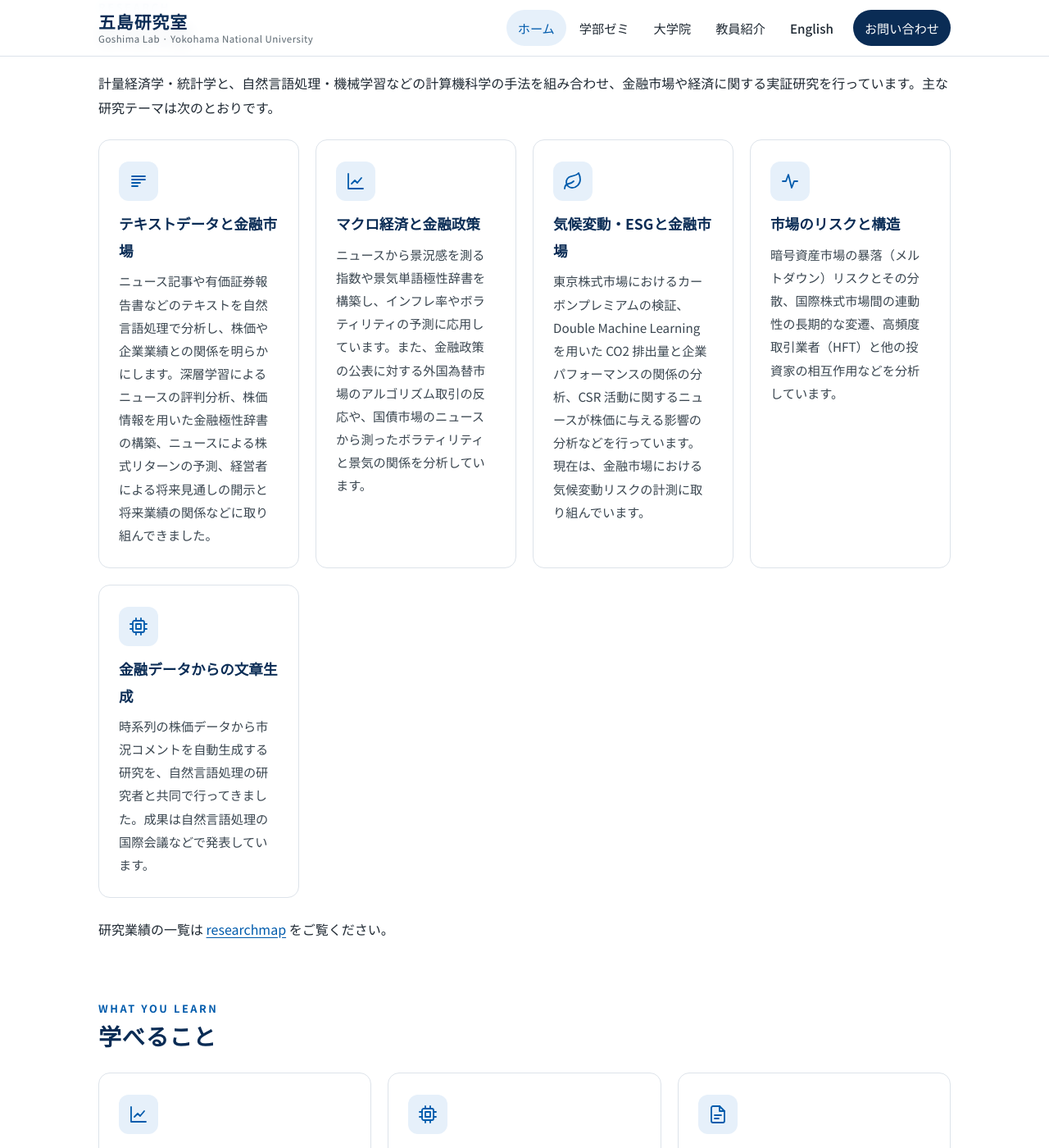
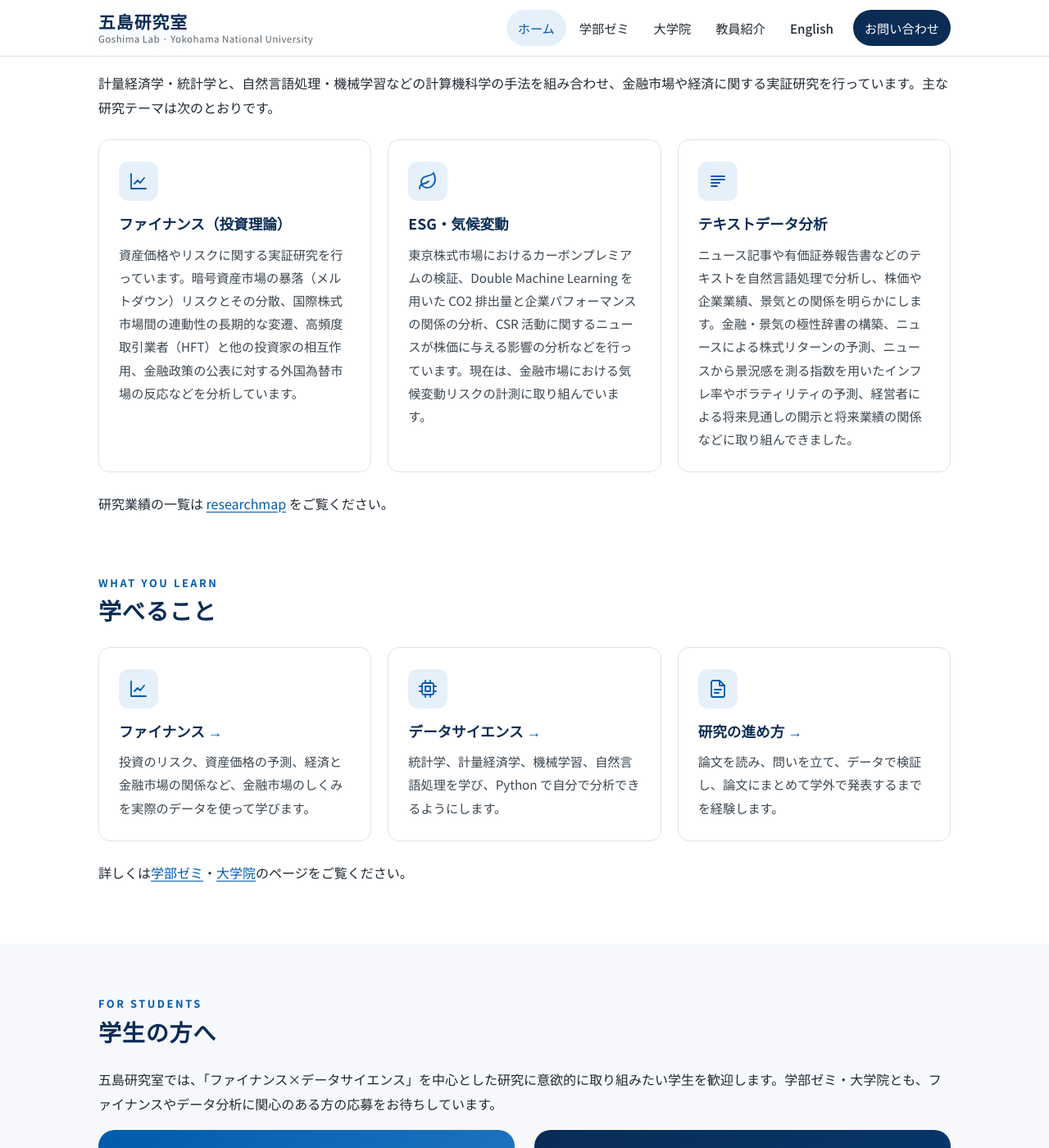
Before and after one commit to goshimalab/goshimalab-ynu-site, a Jekyll site: the page built from index.md, in a window 1280 px wide and 1400 px high, scrolled down 815 px. Shown: the whole window at 82% size. Built offline with Jekyll 4.4.1, drawn with Linux system fonts in a browser that asks for light colours.

Commit message:
Reorganize research areas into finance, ESG/climate and text analysis
Co-Authored-By: Claude Opus 5.5 <noreply@anthropic.com>

```diff
--- a/_includes/icon.html
+++ b/_includes/icon.html
@@ -16,6 +16,5 @@
 {%- when "award" -%}<svg viewBox="0 0 24 24" aria-hidden="true"><circle cx="12" cy="9" r="6"/><path d="m8.5 14-1.5 8 5-3 5 3-1.5-8"/></svg>
 {%- when "chat" -%}<svg viewBox="0 0 24 24" aria-hidden="true"><path d="M21 15a2 2 0 0 1-2 2H7l-4 4V5a2 2 0 0 1 2-2h14a2 2 0 0 1 2 2z"/></svg>
 {%- when "leaf" -%}<svg viewBox="0 0 24 24" aria-hidden="true"><path d="M11 20A7 7 0 0 1 9.8 6.1C15.5 5 17 4.5 19 2c1 2 2 4.2 2 8 0 5.5-4.8 10-10 10z"/><path d="M2 21c0-3 1.9-5.4 5.1-6C9.5 14.5 12 13 13 12"/></svg>
-{%- when "pulse" -%}<svg viewBox="0 0 24 24" aria-hidden="true"><path d="M3 12h4l3-8 4 16 3-8h4"/></svg>
 {%- when "arrow" -%}<svg viewBox="0 0 24 24" aria-hidden="true"><path d="M5 12h14M13 6l6 6-6 6"/></svg>
 {%- endcase -%}
--- a/index.md
+++ b/index.md
@@ -20,29 +20,19 @@ has_contact: true
 
 <div class="features">
   <div class="feature">
-    <span class="feature-icon">{% include icon.html name="text" %}</span>
-    <h3>テキストデータと金融市場</h3>
-    <p>ニュース記事や有価証券報告書などのテキストを自然言語処理で分析し、株価や企業業績との関係を明らかにします。深層学習によるニュースの評判分析、株価情報を用いた金融極性辞書の構築、ニュースによる株式リターンの予測、経営者による将来見通しの開示と将来業績の関係などに取り組んできました。</p>
-  </div>
-  <div class="feature">
     <span class="feature-icon">{% include icon.html name="chart" %}</span>
-    <h3>マクロ経済と金融政策</h3>
-    <p>ニュースから景況感を測る指数や景気単語極性辞書を構築し、インフレ率やボラティリティの予測に応用しています。また、金融政策の公表に対する外国為替市場のアルゴリズム取引の反応や、国債市場のニュースから測ったボラティリティと景気の関係を分析しています。</p>
+    <h3>ファイナンス（投資理論）</h3>
+    <p>資産価格やリスクに関する実証研究を行っています。暗号資産市場の暴落（メルトダウン）リスクとその分散、国際株式市場間の連動性の長期的な変遷、高頻度取引業者（HFT）と他の投資家の相互作用、金融政策の公表に対する外国為替市場の反応などを分析しています。</p>
   </div>
   <div class="feature">
     <span class="feature-icon">{% include icon.html name="leaf" %}</span>
-    <h3>気候変動・ESGと金融市場</h3>
+    <h3>ESG・気候変動</h3>
     <p>東京株式市場におけるカーボンプレミアムの検証、Double Machine Learning を用いた CO2 排出量と企業パフォーマンスの関係の分析、CSR 活動に関するニュースが株価に与える影響の分析などを行っています。現在は、金融市場における気候変動リスクの計測に取り組んでいます。</p>
   </div>
   <div class="feature">
-    <span class="feature-icon">{% include icon.html name="pulse" %}</span>
-    <h3>市場のリスクと構造</h3>
-    <p>暗号資産市場の暴落（メルトダウン）リスクとその分散、国際株式市場間の連動性の長期的な変遷、高頻度取引業者（HFT）と他の投資家の相互作用などを分析しています。</p>
-  </div>
-  <div class="feature">
-    <span class="feature-icon">{% include icon.html name="ai" %}</span>
-    <h3>金融データからの文章生成</h3>
-    <p>時系列の株価データから市況コメントを自動生成する研究を、自然言語処理の研究者と共同で行ってきました。成果は自然言語処理の国際会議などで発表しています。</p>
+    <span class="feature-icon">{% include icon.html name="text" %}</span>
+    <h3>テキストデータ分析</h3>
+    <p>ニュース記事や有価証券報告書などのテキストを自然言語処理で分析し、株価や企業業績、景気との関係を明らかにします。金融・景気の極性辞書の構築、ニュースによる株式リターンの予測、ニュースから景況感を測る指数を用いたインフレ率やボラティリティの予測、経営者による将来見通しの開示と将来業績の関係などに取り組んできました。</p>
   </div>
 </div>
 
```
